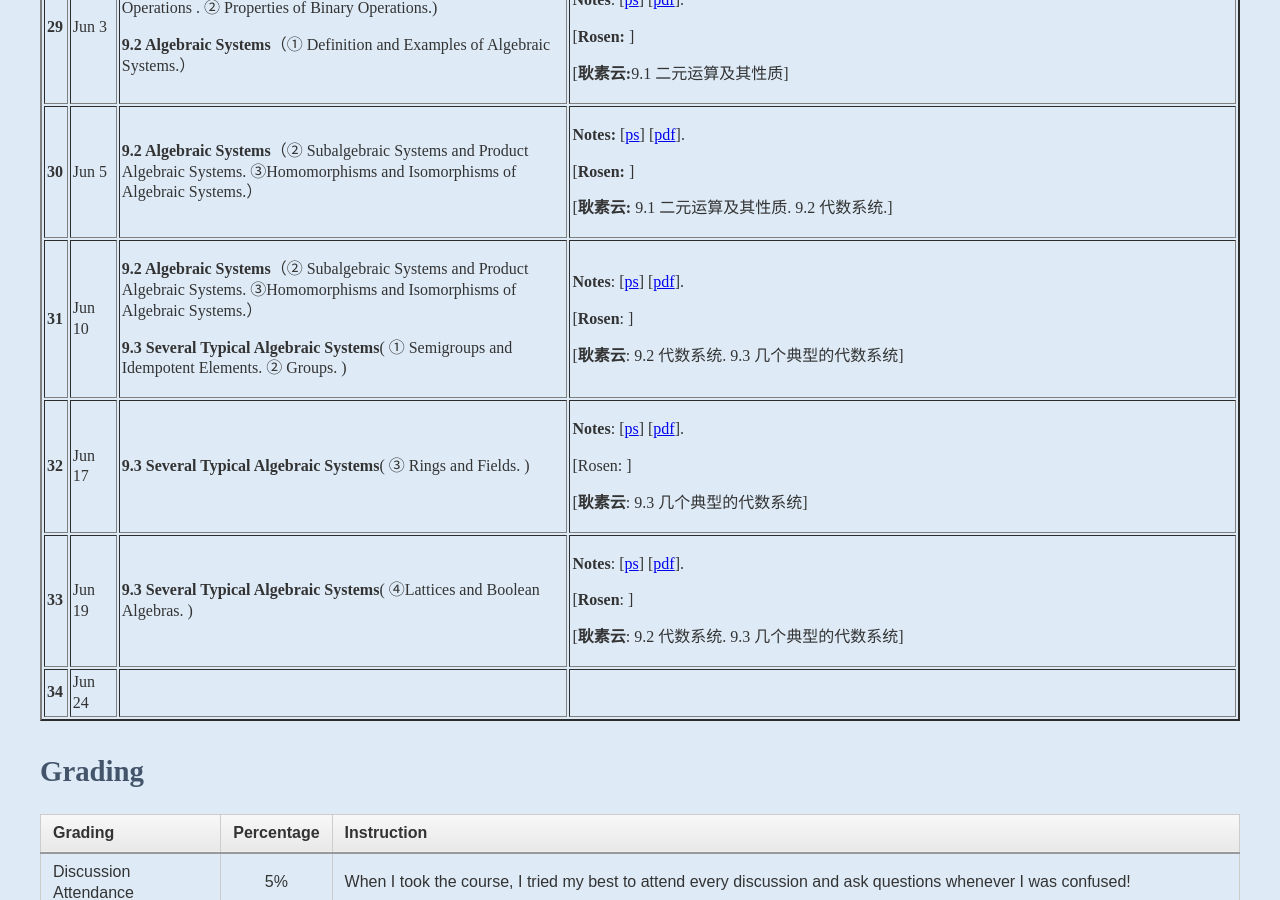
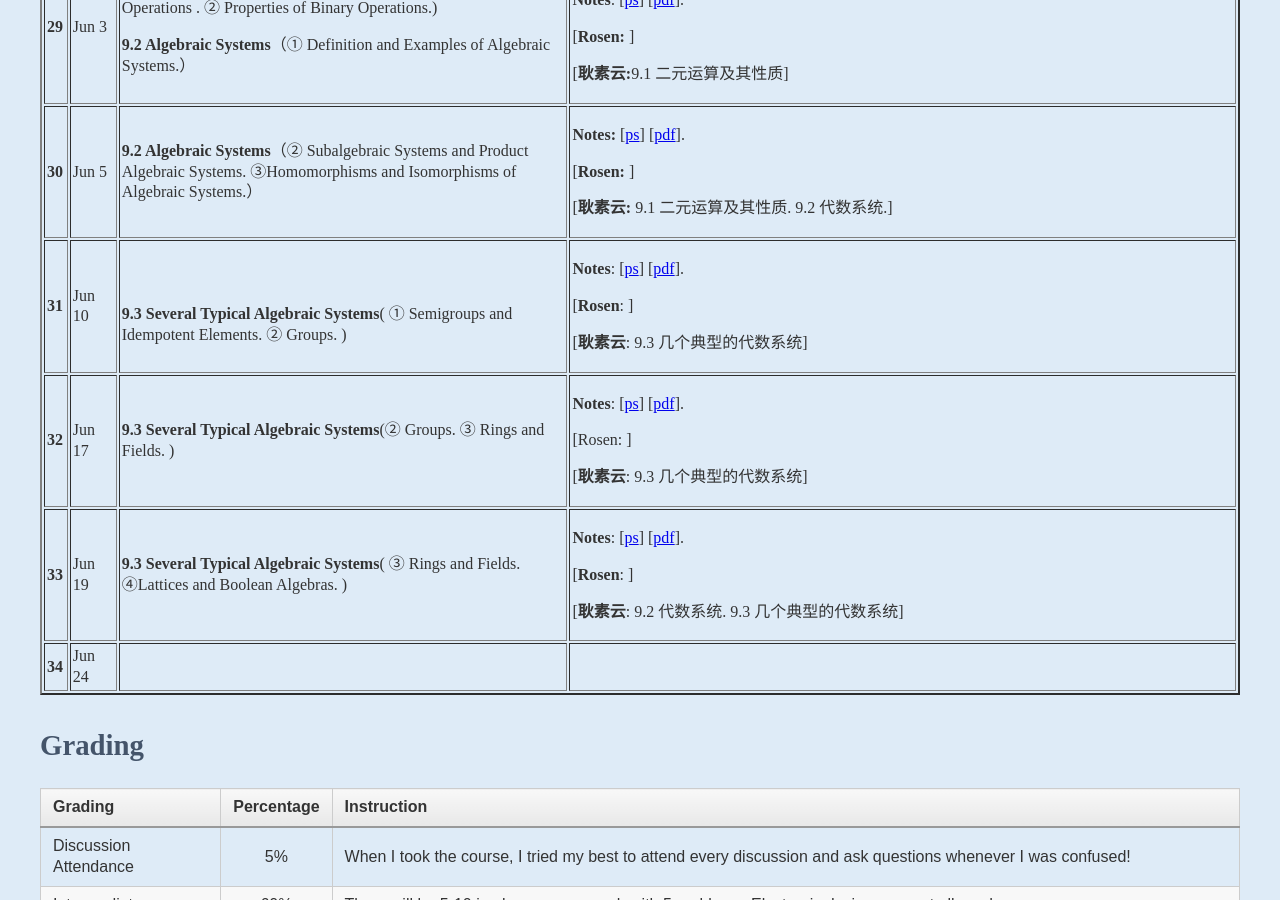
Before and after one commit to kejiwei/kejiwei.github.io, a Jekyll site: the page teaching/courses/dismath/index.html, which Jekyll copies as it is, in a window 1280 px wide and 900 px high, scrolled down 5014 px. Built offline with Jekyll 4.4.1, drawn with Linux system fonts in a browser that asks for light colours.

Commit message:
Add files via upload

```diff
--- a/teaching/courses/dismath/index.html
+++ b/teaching/courses/dismath/index.html
@@ -353,23 +353,23 @@
                   <td><strong>30</strong></td>
                   <td>Jun 5</td>
                   <td><strong>9.2 Algebraic Systems</strong>（② Subalgebraic Systems and Product Algebraic Systems. ③Homomorphisms and Isomorphisms of Algebraic Systems.）</td>
-                  <td><p><strong>Notes:</strong> [<a href="slides/lecture.ppsx">ps</a>] [<a href="slides/lecture.pdf">pdf</a>]. </p>
+                  <td><p><strong>Notes:</strong> [<a href="slides/CH9.1-3 Algebraic Systems(37-56).ppsx">ps</a>] [<a href="slides/CH9.1-3 Algebraic Systems(37-56).pdf">pdf</a>]. </p>
                     <p>[<strong>Rosen: </strong>]</p>
                   <p>[<strong>耿素云:</strong> 9.1 二元运算及其性质. 9.2 代数系统.]</p></td>
                 </tr>
                 <tr>
                   <td><strong>31</strong></td>
                   <td>Jun 10</td>
-                  <td><p><strong>9.2 Algebraic Systems</strong>（② Subalgebraic Systems and Product Algebraic Systems. ③Homomorphisms and Isomorphisms of Algebraic Systems.）</p>
+                  <td><p><strong>&nbsp;</strong></p>
                   <p><strong>9.3 Several Typical Algebraic Systems</strong>( ① Semigroups and Idempotent Elements. ② Groups. )</p></td>
                   <td><p><strong>Notes</strong>: [<a href="slides/lecture.ppsx">ps</a>] [<a href="slides/lecture.pdf">pdf</a>].&nbsp;</p>
                     <p>[<strong>Rosen</strong>: ]&nbsp;</p>
-                  <p>[<strong>耿素云</strong>:  9.2 代数系统. 9.3 几个典型的代数系统]</p></td>
+                  <p>[<strong>耿素云</strong>:   9.3 几个典型的代数系统]</p></td>
                 </tr>
                 <tr>
                   <td><strong>32</strong></td>
                   <td>Jun 17</td>
-                  <td><strong>9.3 Several Typical Algebraic Systems</strong>( ③ Rings and Fields. )</td>
+                  <td><strong>9.3 Several Typical Algebraic Systems</strong>(② Groups.  ③ Rings and Fields. )</td>
                   <td><p><strong>Notes</strong>: [<a href="slides/lecture.ppsx">ps</a>] [<a href="slides/lecture.pdf">pdf</a>].&nbsp;</p>
                     <p>[Rosen: ]</p>
                   <p>[<strong>耿素云</strong>:  9.3 几个典型的代数系统]</p></td>
@@ -377,7 +377,7 @@
                 <tr>
                   <td><strong>33</strong>
                   <td>Jun 19</td>
-                  <td><strong>9.3 Several Typical Algebraic Systems</strong>(  ④Lattices and Boolean Algebras. )</td>
+                  <td><strong>9.3 Several Typical Algebraic Systems</strong>( ③ Rings and Fields. ④Lattices and Boolean Algebras. )</td>
                   <td><p><strong>Notes</strong>: [<a href="slides/lecture.ppsx">ps</a>] [<a href="slides/lecture.pdf">pdf</a>].&nbsp;</p>
                     <p>[<strong>Rosen</strong>: ]&nbsp;</p>
                   <p>[<strong>耿素云</strong>:  9.2 代数系统. 9.3 几个典型的代数系统]</p></td>
```
